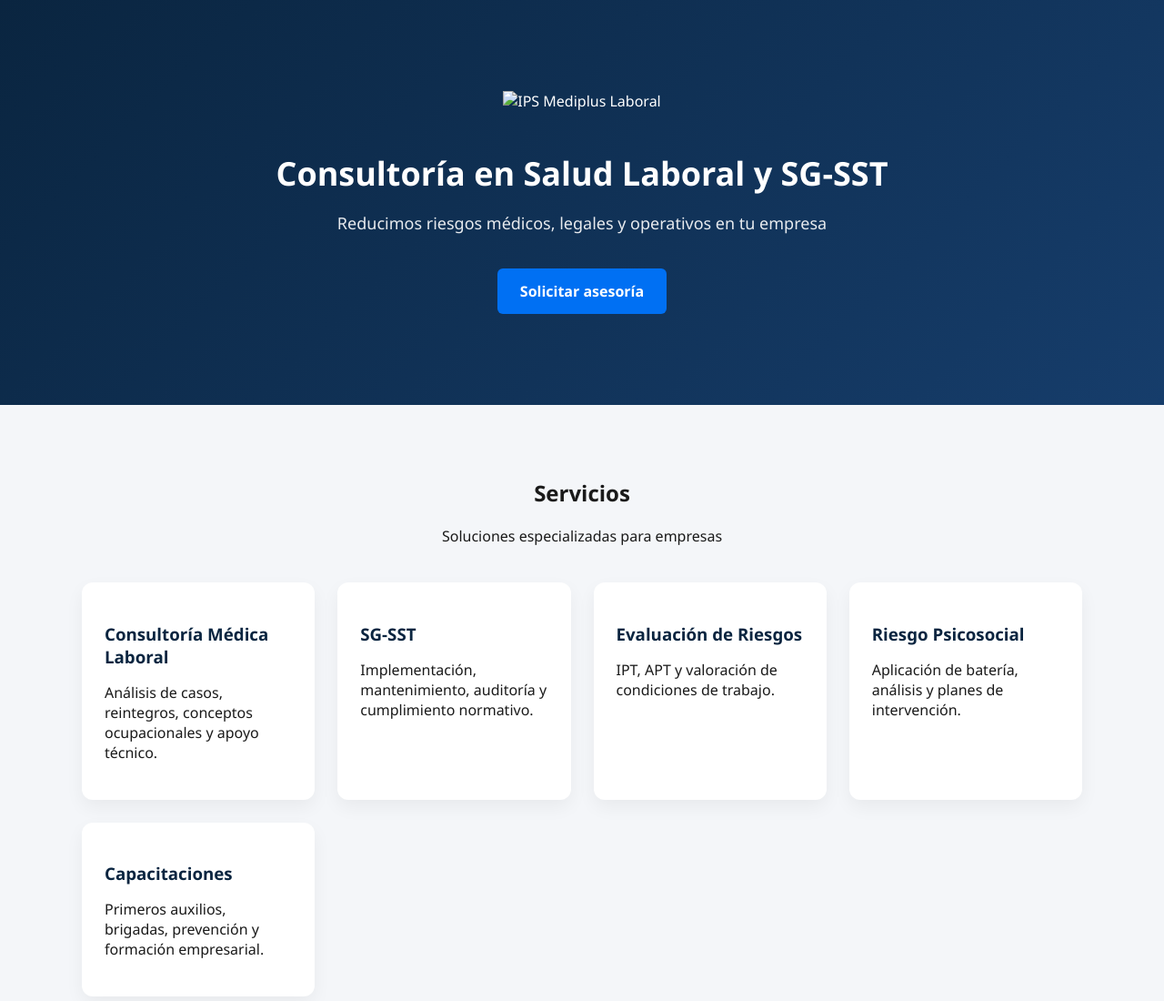
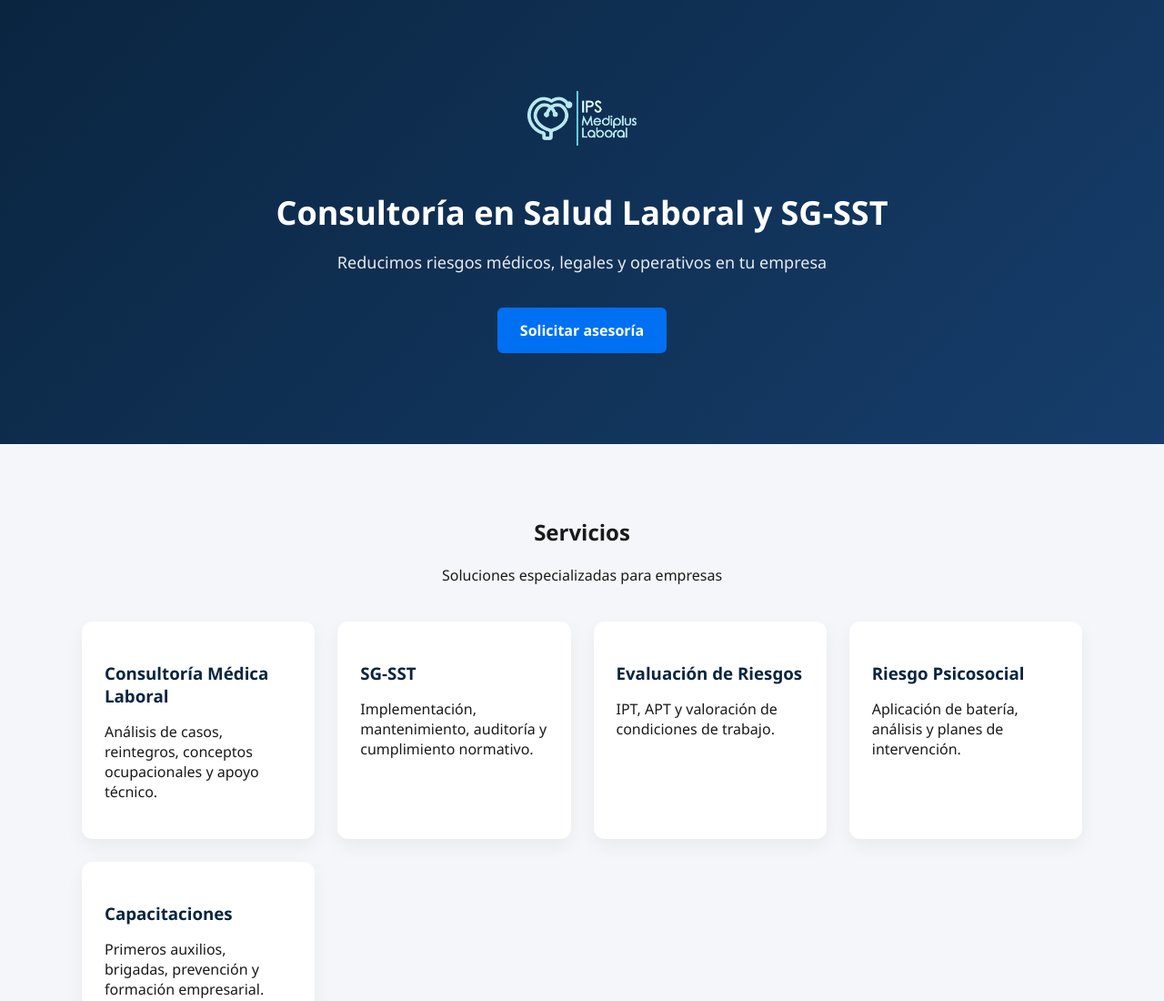
Before and after one commit to Miiltar94/ipsmediplus, a plain HTML site: page index.html in a window 1280 px wide. Shown: the top 1100 px of the page at 91% size. Drawn offline with Linux system fonts and the light colour scheme.

Commit message:
Update logopng index.html

```diff
--- a/index.html
+++ b/index.html
@@ -99,7 +99,7 @@ footer {
 <body>
 
 <header>
-  <img src="logo.png" alt="IPS Mediplus Laboral" style="width:120px; margin-bottom:20px;">
+  <img src="logopng.png" alt="IPS Mediplus Laboral" style="width:120px; margin-bottom:20px;">
   <h1>Consultoría en Salud Laboral y SG-SST</h1>
   <p>Reducimos riesgos médicos, legales y operativos en tu empresa</p>
   <a class="btn" href="https://wa.me/573XXXXXXXXX">Solicitar asesoría</a>
```
